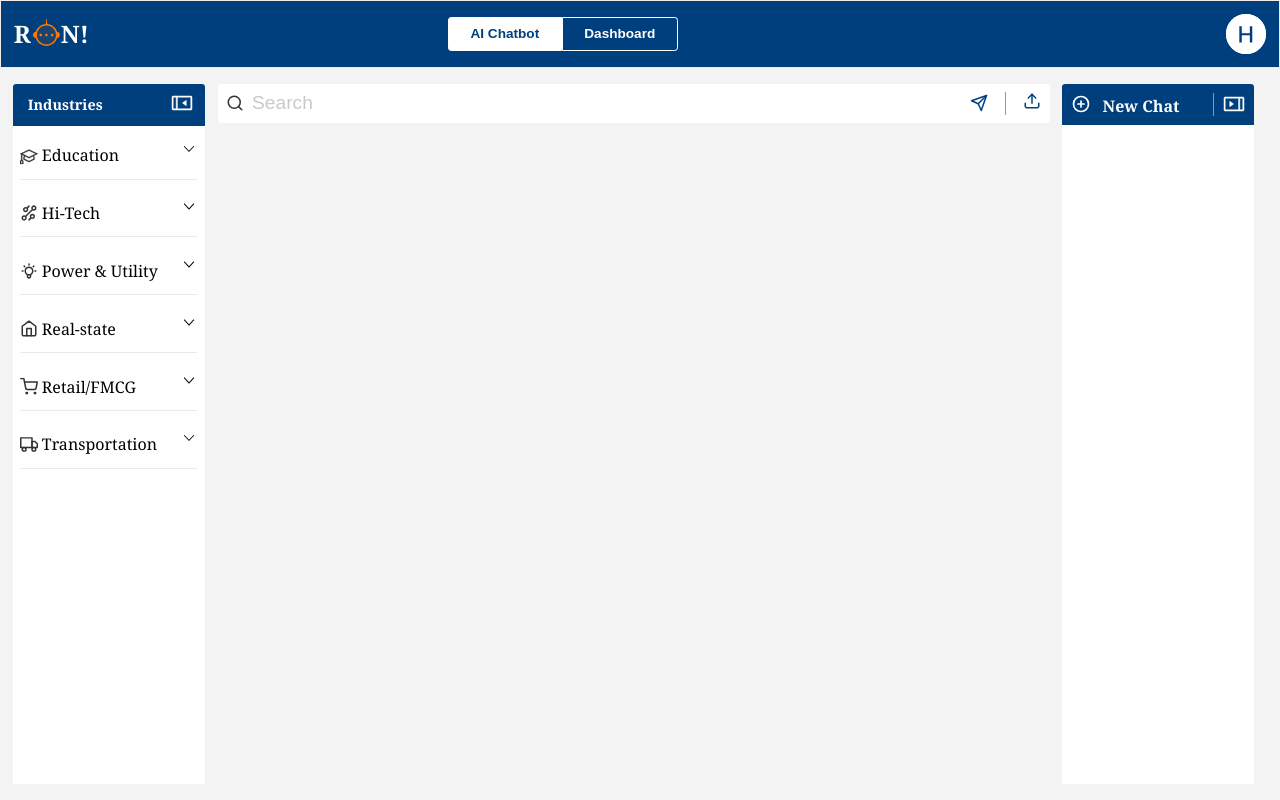
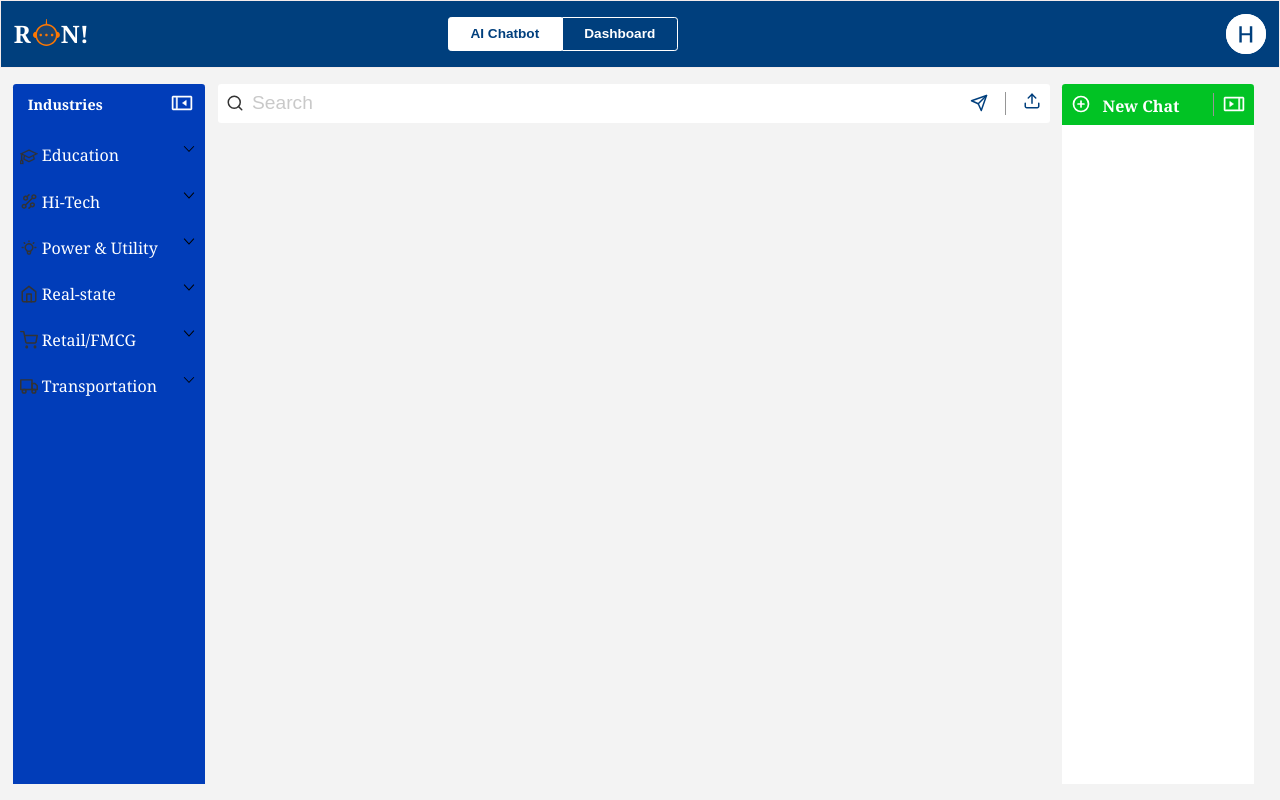
Before and after one commit to sanjeev74kr/AI-Chatbot, a React (Create React App) app: page / in a window 1280 px wide. Built offline with nearby package versions, Linux system fonts and the light colour scheme.

Commit message:
refactor: Changed color of left and right section

```diff
--- a/public/index.html
+++ b/public/index.html
@@ -24,7 +24,7 @@
       work correctly both with client-side routing and a non-root public URL.
       Learn how to configure a non-root public URL by running `npm run build`.
     -->
-    <title>React App</title>
+    <title>RON - AI Chatbot</title>
   </head>
   <body>
     <noscript>You need to enable JavaScript to run this app.</noscript>
--- a/src/components/Chat.js
+++ b/src/components/Chat.js
@@ -19,6 +19,7 @@ function Chat() {
     const [isLeftSectionToggle, setIsLeftSectionToggle] = useState(true);
     const [editingIndices, setEditingIndices] = useState({});
     const [query, setQuery] = useState('');
+    const [showEditDelete, setShowEditDelete] = useState(false);
 
     const dispatch = useDispatch();
     const queandans = useSelector((state) => state.counter.query);
@@ -127,6 +128,15 @@ function Chat() {
             handleSendQueryButton();
 
     }
+
+
+    //toogle edit-delete component
+    const toggleEditDelete = (date,index) => {
+        setShowEditDelete((prevVisibility) => ({
+            ...prevVisibility,
+            [`${date}-${index}`]: !prevVisibility[`${date}-${index}`],
+        }))
+    };
 
 
     //Handle industry-data if it has nested items
@@ -282,7 +292,7 @@ function Chat() {
 
                                 )
                                 }
-                                <div className="horizontal-line"></div>
+                                {/* <div className="horizontal-line"></div> */}
                             </div>
                         ))}
                     </div>
@@ -450,7 +460,10 @@ function Chat() {
                                                 alt="chat-history-icon"
                                             />
                                             <p className="history">{topic}</p>
+                                            <img className="clickable hamburger-icon" src="./edit-button.svg" alt="" onClick={()=>toggleEditDelete(date,index)}/>
 
+                                            {showEditDelete[`${date}-${index}`] &&
+                                                <div className="edit-delete-container">
                                                     <img
                                                         className="clickable-icon edit-button"
                                                         src="./edit-button.svg"
@@ -463,7 +476,13 @@ function Chat() {
                                                         alt="delete-button"
                                                         onClick={() => handleDelete(date, index)}
                                                     />
+
+                                                </div>
+                                                }
+
+
                                                 </>
+
                                     )}
                                 </div>
 
--- a/src/styles/chat.css
+++ b/src/styles/chat.css
@@ -46,7 +46,7 @@
   flex-direction: column;
   width: 15%;
   margin-left: 1%;
-  background-color: white;
+  background-color: #013DB9;
   border-top-left-radius: 0.2rem;
   border-top-right-radius: 0.2rem;
 }
@@ -54,7 +54,7 @@
 .left-section-title-container {
   display: flex;
   justify-content: space-between;
-  background-color: #003F7D;
+  /* background-color: #003F7D; */
   padding: 6%;
   border-top-left-radius: 0.2rem;
   border-top-right-radius: 0.2rem;
@@ -78,6 +78,7 @@
 .industry-data-container {
   padding: 1%;
   overflow: hidden;
+
 }
 
 .industry-data-container:hover {
@@ -107,6 +108,7 @@
   overflow: hidden;
   white-space: nowrap;
   text-overflow: ellipsis;
+  color:white
 }
 
 
@@ -343,7 +345,7 @@
 
 /*Chat history top section*/
 .chat-history-top {
-  background-color: #003F7D;
+  background-color:  #01C324;;
   display: flex;
   justify-content: space-between;
   align-items: center;
@@ -430,6 +432,20 @@
   margin-right: 2.5%;
   white-space: wrap;
 }
+
+.hamburger-icon{
+  margin-left: auto;
+}
+
+.edit-delete-container{
+  position: absolute;
+  z-index: 2;
+  background-color: white;
+  border: 1px solid gray;
+
+
+}
+
 .edit-button{
   margin-left: auto;
 }
```
Lines whose indentation alone changed are shown as unchanged.
